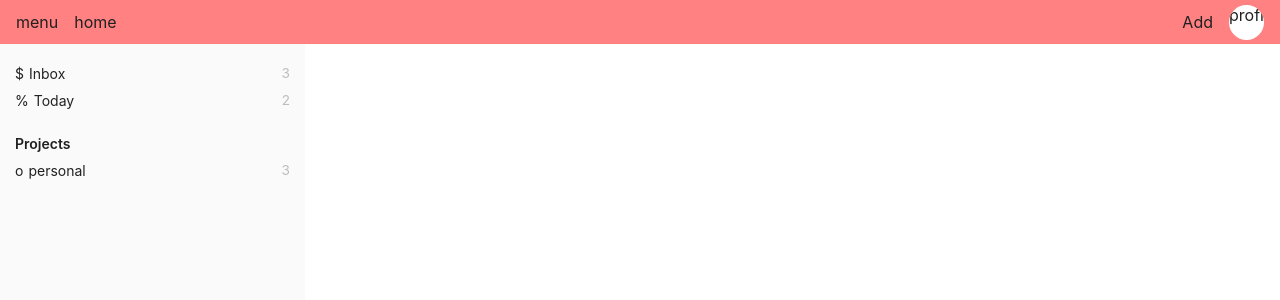
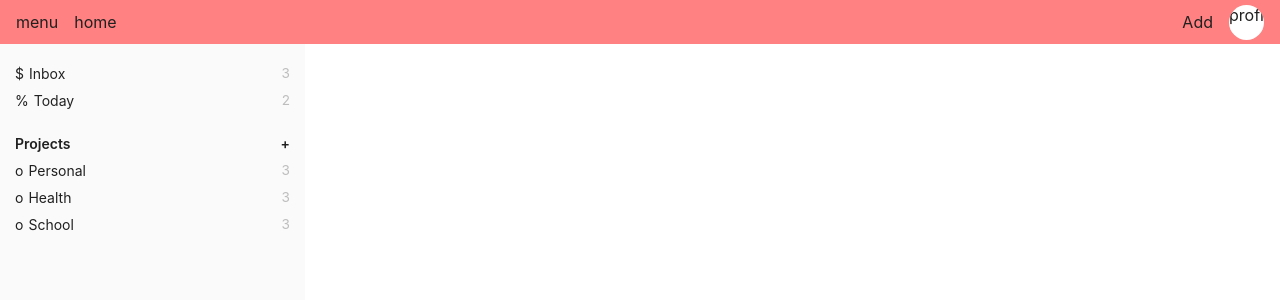
Before and after one commit to salvantjeff/todo-app, a React (Create React App) app in the folder todo-list-app/: page / in a window 1280 px wide. Shown: the top 300 px of the page. Built offline with nearby package versions, Linux system fonts and the light colour scheme.

Commit message:
Create an add project button

```diff
--- a/todo-list-app/src/App.js
+++ b/todo-list-app/src/App.js
@@ -14,8 +14,20 @@ import TodoSections from './components/TodoSections/TodoSections';
 function App() {
   const [projects, setProjects] = useState([
     {
-      name: 'personal',
+      name: 'Personal',
       id: "0d67c5d0-ab6d-4e05-88cb-1981a1187f5a",
+      data: TodosList,
+      icon: 'o',
+    },
+    {
+      name: 'Health',
+      id: "c8a41405-f84d-43c4-bfc2-467e11ad27fd",
+      data: TodosList,
+      icon: 'o',
+    },
+    {
+      name: 'School',
+      id: "7e84a0aa-2326-4666-a9e2-6ed5d581baef",
       data: TodosList,
       icon: 'o',
     },
@@ -81,6 +93,7 @@ function App() {
                 <LeftSideMenu
                   todoSections={todoSections}
                   projects={projects}
+                  setProjects={setProjects}
                   todaysTodosCount={todaysTodosCount}
                 />
               </div>
--- a/todo-list-app/src/components/LeftSideMenu/LeftSideMenu.css
+++ b/todo-list-app/src/components/LeftSideMenu/LeftSideMenu.css
@@ -56,6 +56,24 @@
 .side-menu__projects-title {
     padding: 5px;
     font-weight: 600;
+    display: flex;
+    justify-content: space-between;
+    position: relative;
+    cursor: pointer;
+    border-radius: .2rem;
+}
+
+.side-menu__projects-title::before {
+    content: '';
+    position: absolute;
+    top: 0;
+    bottom: 0;
+    right: 0;
+    left: 0;
+}
+
+.side-menu__projects-title:hover {
+    background-color: rgb(245, 245, 245);
 }
 
 .left-side-menu__overlay {
--- a/todo-list-app/src/components/LeftSideMenu/LeftSideMenu.js
+++ b/todo-list-app/src/components/LeftSideMenu/LeftSideMenu.js
@@ -2,7 +2,12 @@ import { useState } from 'react';
 import './LeftSideMenu.css';
 import { Link } from 'react-router-dom';
 
-function LeftSideMenu({ todoSections, projects, todaysTodosCount }) {
+function LeftSideMenu({
+    todoSections,
+    projects,
+    setProjects,
+    todaysTodosCount
+}) {
 
     return (
         <div className="left-side-menu__overlay">
@@ -41,7 +46,10 @@ function LeftSideMenu({ todoSections, projects, todaysTodosCount }) {
                         })}
                     </div>
                     <div className="side-menu__projects">
-                        <p className="side-menu__projects-title">Projects</p>
+                        <div className="side-menu__projects-title">
+                            <p>Projects</p>
+                            <div>+</div>
+                        </div>
                         {projects.map(project => {
                             return (
                                 <div key={project.id} className="side-menu__projects-contents">
```
